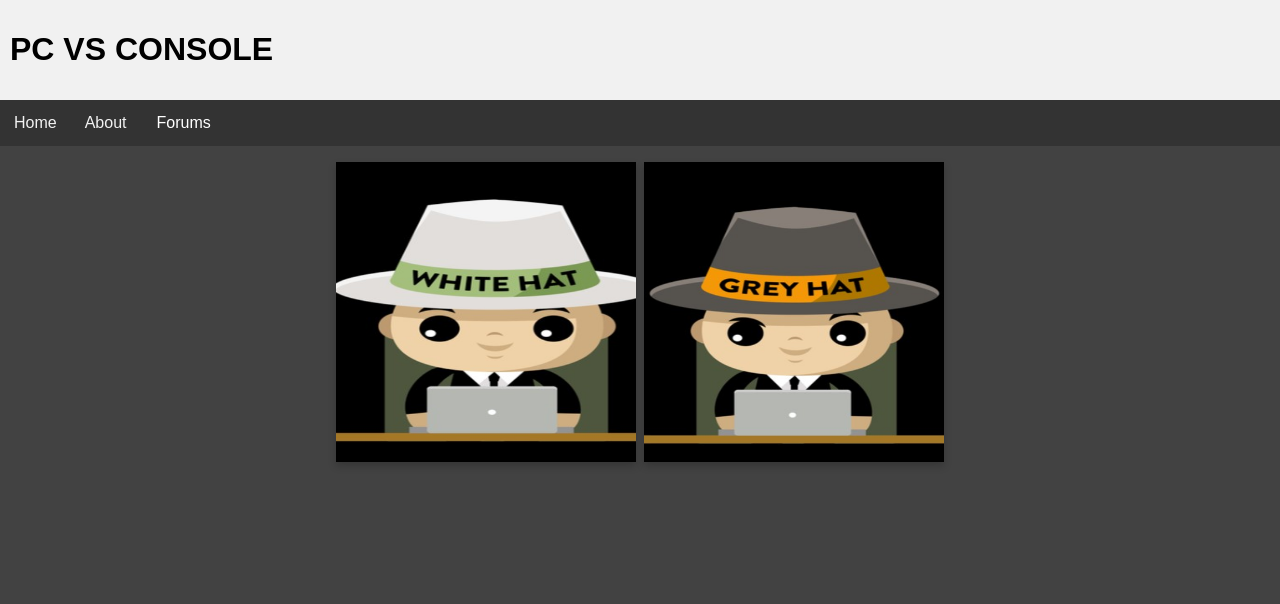
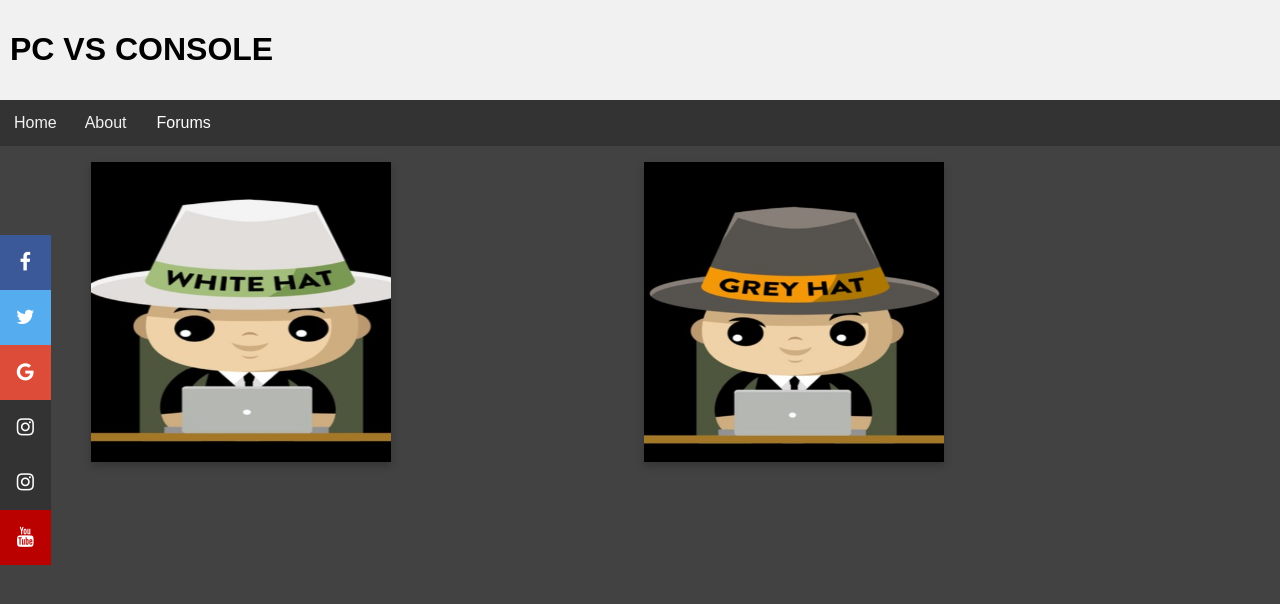
Before and after one commit to alexanderjhughes/AP-Computer-Science-Principles-Webpage, a plain HTML site: page about.html in a window 1280 px wide. Shown: the top 604 px of the page. Drawn offline with Linux system fonts and the light colour scheme.

Commit message:
About Page Updated
Latest Rev. now has Social Media buttons on left side of window

```diff
--- a/about.css
+++ b/about.css
@@ -17,7 +17,7 @@ body {
   display: inline-grid;
   width: 300px;
   height: 300px;
-  perspective: 500px;
+  perspective: 1000px;
 }
 
 .flip-card-inner {
@@ -51,3 +51,56 @@ body {
   color: white;
   transform: rotateY(180deg);
 }
+
+<style>
+body {margin:0;height:2000px;}
+
+.icon-bar {
+  position: fixed;
+  top: 50%;
+  -webkit-transform: translateY(-50%);
+  -ms-transform: translateY(-50%);
+  transform: translateY(-50%);
+}
+
+.icon-bar a {
+  display: block;
+  text-align: center;
+  padding: 16px;
+  transition: all 0.3s ease;
+  color: white;
+  font-size: 20px;
+}
+
+.icon-bar a:hover {
+  background-color: #000;
+}
+
+.facebook {
+  background: #3B5998;
+  color: white;
+}
+
+.twitter {
+  background: #55ACEE;
+  color: white;
+}
+
+.google {
+  background: #dd4b39;
+  color: white;
+}
+.instagram {
+  background: #333;
+  color: white;
+}
+.youtube {
+  background: #bb0000;
+  color: white;
+}
+
+.content {
+  margin-left: 75px;
+  font-size: 30px;
+}
+</style>
--- a/about.html
+++ b/about.html
@@ -1,5 +1,16 @@
 <!DOCTYPE html>
 <html>
+<meta name="viewport" content="width=device-width, initial-scale=1">
+<link rel="stylesheet" href="https://cdnjs.cloudflare.com/ajax/libs/font-awesome/4.7.0/css/font-awesome.min.css">
+<body>
+<div class="icon-bar">
+  <a href="https://www.facebook.com/OfficialPCMasterRace/" class="facebook"><i class="fa fa-facebook"></i></a>
+  <a href="https://twitter.com/OfficialPCMR?ref_src=twsrc%5Egoogle%7Ctwcamp%5Eserp%7Ctwgr%5Eauthor" class="twitter"><i class="fa fa-twitter"></i></a>
+  <a href="https://pcpartpicker.com/" class="google"><i class="fa fa-google"></i></a>
+  <a href="https://www.instagram.com/xhughesey/" class="instagram"><i class="fa fa-instagram"></i></a>
+   <a href="https://www.instagram.com/t_nuggs_17/" class="instagram"><i class="fa fa-instagram"></i></a>
+  <a href="https://www.youtube.com/watch?v=ARY8E0C9Ulw" class="youtube"><i class="fa fa-youtube"></i></a>
+</div>
 <head>
   <meta name="viewport" content="width=device-width, initial-scale=1">
   <title>PC is Better/About</title>
@@ -11,19 +22,23 @@
 <div id="banner">
     <h1 style="text-align: left;">PC VS CONSOLE</h1>
   </div>
+
   <div id="navbar">
     <a id="navbar-page" href="index.html">Home</a>
     <a  id="navbar-page" href="about.html">About</a>
     <div class="dropdown">
       <button class="dropbtn">Forums</button>
-      <div class="dropdown-content">
-				<a href="https://www.reddit.com/r/pcmasterrace/" target="_blank"><img src="Images/pcmr.png"></a>
-				<a href="https://linustechtips.com/main/" target="_blank"><img src="Images/linustechtips.png"></a>
-			</div>
+      <div  id="drdw">
+        <div class="dropdown-content">
+          <a href="https://www.reddit.com/r/pcmasterrace/" target="_blank"><img src="Images/pcmr.png"></a>
+          <a href="https://linustechtips.com/main/" target="_blank"><img src="Images/linustechtips.png"></a>
+        </div>
+      </div>
     </div>
   </div>
+
 <div class="container">
-  <div class="content" style="border-bottom-width: 0px;border-bottom-style: solid;padding-bottom: 10000000000px;">
+  <div class="content" style="border-bottom-width: 0px;border-bottom-style: solid;padding-bottom: 10000px;">
   <div class="flip-card">
     <div class="flip-card-inner">
       <div class="flip-card-front">
@@ -31,7 +46,7 @@
       </div>
       <div class="flip-card-back">
         <h1>This is Xander</h1>
-        <p>
+        <p style="font-size: 20px">
         		Xander is one of two devs that worked on the PCMR website.
         </p>
 
@@ -45,7 +60,7 @@
       </div>
       <div class="flip-card-back">
         <h1>This is Tommy</h1>
-        <p>
+        <p style="font-size: 20px">
             Tommy is one of two devs that worked on the PCMR website.
         </p>
 
@@ -57,14 +72,20 @@
   window.onscroll = function() {myFunction()};
 
   var navbar = document.getElementById("navbar");
-  var navbarpage = document.getElementById("navbar-page");
+  var drdw = document.getElementById("drdw");
+  var hr = document.getElementById("navbar-bar");
   var sticky = navbar.offsetTop;
 
-  function myFunction() {
+
+ function myFunction() {
     if (window.pageYOffset >= sticky) {
       navbar.classList.add("sticky");
+      drdw.classList.add("stickydropdown");
+      //hr.classList.add("sticky");
     } else {
       navbar.classList.remove("sticky");
+      drdw.classList.remove("stickydropdown");
+      //hr.classList.remove("sticky");
     }
   }
 </script>
```
Also changed, not shown: index.html (+2 -1 lines).
